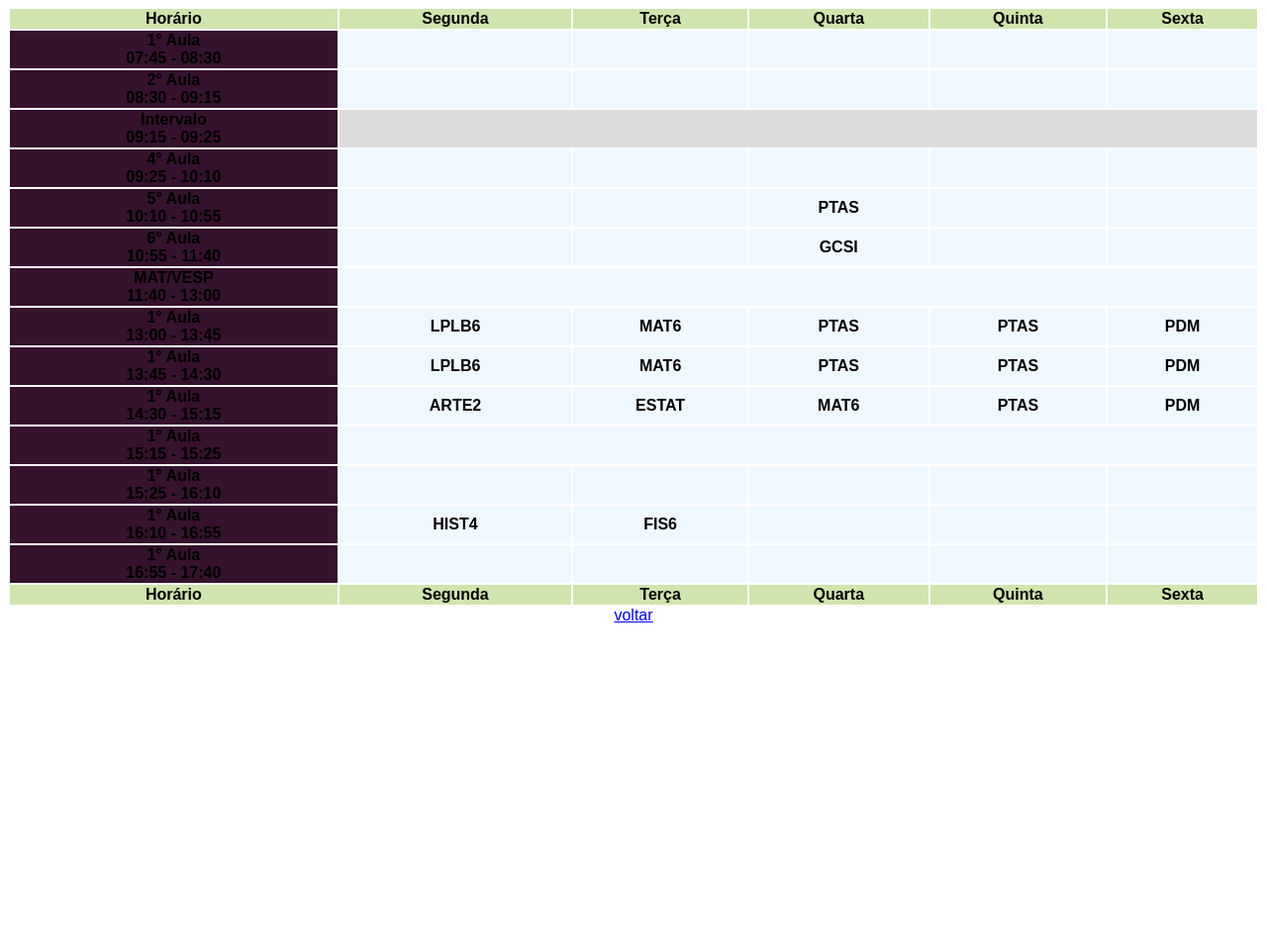
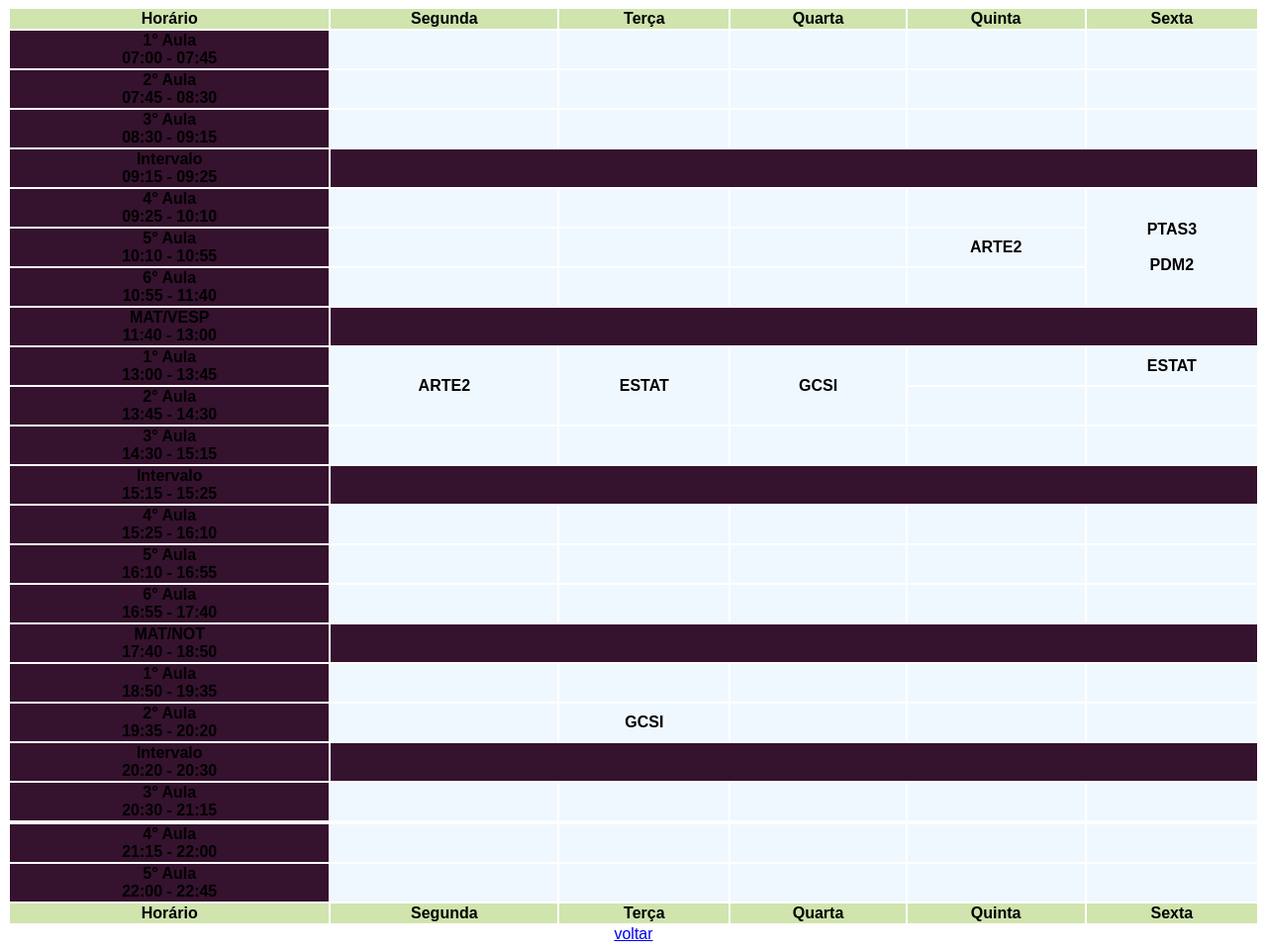
Before and after one commit to MaryaLauraRS/meus-horarios, a website: page horarioPe.html in a window 1280 px wide. Shown: the part 73-1034 px from the top of the page at 99% size. Before the commit the page ends 800 px from the top, so only its background shows below. Drawn offline with Linux system fonts and the light colour scheme.

Commit message:
Update horarioPe.html

```diff
--- a/horarioPe.html
+++ b/horarioPe.html
@@ -14,7 +14,7 @@
 
 <body class="fullscreen">
     <div class="home">
-        <h1>Horário de Aula</h1>
+        <h1>Horário de PE</h1>
         <table>
             <tr>
                 <th colspan="1" class="th1">Horário</th>
@@ -25,7 +25,14 @@
                 <th colspan="1" class="th1">Sexta</th>
             </tr>
             <tr>
-                <th class="th2"> 1° Aula <br/> 07:45 - 08:30</th>
+                <th class="th2"> 1° Aula <br/> 07:00 - 07:45</th>
+                <th colspan="1" class="th3"></th>
+                <th colspan="1" class="th3"></th>
+                <th colspan="1" class="th3"></th>
+                <th colspan="1" class="th3"></th>
+                <th colspan="1" class="th3"></th>
+            </tr>
+			<th class="th2"> 2° Aula <br/> 07:45 - 08:30</th>
                 <th colspan="1" class="th3"></th>
                 <th colspan="1" class="th3"></th>
                 <th colspan="1" class="th3"></th>
@@ -33,7 +40,7 @@
                 <th colspan="1" class="th3"></th>
             </tr>
             <tr>
-                <th class="th2"> 2° Aula <br/> 08:30 - 09:15</th>
+                <th class="th2"> 3° Aula <br/> 08:30 - 09:15</th>
                 <th colspan="1" class="th3"></th>
                 <th colspan="1" class="th3"></th>
                 <th colspan="1" class="th3"></th>
@@ -42,7 +49,7 @@
             </tr>
             <tr>
                 <th class="th2"> Intervalo <br/> 09:15 - 09:25</th>
-                <td colspan="5" style="background-color: #DDDDDD;"></td>
+                <td colspan="5" class="th2"></td>
             </tr>
             <tr>
                 <th class="th2"> 4° Aula <br/> 09:25 - 10:10</th>
@@ -50,79 +57,126 @@
                 <th colspan="1" class="th3"></th>
                 <th colspan="1" class="th3"></th>
                 <th colspan="1" class="th3"></th>
-                <th colspan="1" class="th3"></th>
+                <th colspan="1" rowspan="3" class="th3">PTAS3
+                    <br/><br/>  PDM2
+                </th>
             </tr>
             <tr>
                 <th class="th2"> 5° Aula <br/> 10:10 - 10:55</th>
                 <th colspan="1" class="th3"></th>
                 <th colspan="1" class="th3"></th>
-                <th colspan="1" class="th3">PTAS</th>
                 <th colspan="1" class="th3"></th>
-                <th colspan="1" class="th3"></th>
+                <th colspan="1" class="th3">ARTE2</th>
             </tr>
             <tr>
                 <th class="th2"> 6° Aula <br/> 10:55 - 11:40</th>
                 <th colspan="1" class="th3"></th>
                 <th colspan="1" class="th3"></th>
-                <th colspan="1" class="th3">GCSI</th>
                 <th colspan="1" class="th3"></th>
                 <th colspan="1" class="th3"></th>
             </tr>
             <tr>
                 <th class="th2"> MAT/VESP <br/> 11:40 - 13:00</th>
-                <td colspan="5" class="th3"></td>
+                <td colspan="5" class="th2"></td>
             </tr>
             <tr>
                 <th class="th2"> 1° Aula <br/> 13:00 - 13:45</th>
-                <th colspan="1" rowspan="1"class="th3">LPLB6</th>
-                <th colspan="1" rowspan="1" class="th3">MAT6</th>
-                <th colspan="1" rowspan="1" class="th3">PTAS</th>
-                <th colspan="1" rowspan="1" class="th3">PTAS</th>
-                <th colspan="1" rowspan="1" class="th3">PDM</th>
+                <th colspan="1" rowspan="2" class="th3">ARTE2</th>
+                <th colspan="1" rowspan="2" class="th3">ESTAT</th>
+                <th colspan="1" rowspan="2" class="th3">GCSI</th>
+                <th colspan="1" class="th3"></th>
+                <th colspan="1" class="th3">ESTAT</th>
             </tr>
             <tr>
-                <th class="th2"> 1° Aula <br/> 13:45 - 14:30</th>
-                <th colspan="1" rowspan="1" class="th3">LPLB6</th>
-                <th colspan="1" rowspan="1" class="th3">MAT6</th>
-                <th colspan="1" rowspan="1" class="th3">PTAS</th>
-                <th colspan="1" rowspan="1" class="th3">PTAS</th>
-                <th colspan="1" rowspan="1" class="th3">PDM</th>
+                <th class="th2"> 2° Aula <br/> 13:45 - 14:30</th>
+                <th colspan="1" class="th3"></th>
+                <th colspan="1" class="th3"></th>
             </tr>
             <tr>
-                <th class="th2"> 1° Aula <br/> 14:30 - 15:15</th>
-                <th colspan="1" rowspan="1" class="th3">ARTE2</th>
-                <th colspan="1" rowspan="1" class="th3">ESTAT</th>
-                <th colspan="1" rowspan="1" class="th3">MAT6</th>
-                <th colspan="1" rowspan="1" class="th3">PTAS</th>
-                <th colspan="1" rowspan="1" class="th3">PDM</th>
+                <th class="th2"> 3° Aula <br/> 14:30 - 15:15</th>
+                <th colspan="1" class="th3"></th>
+                <th colspan="1" class="th3"></th>
+                <th colspan="1" class="th3"></th>
+                <th colspan="1" class="th3"></th>
+                <th colspan="1" class="th3"></th>
             </tr>
             <tr>
-                <th class="th2"> 1° Aula <br/> 15:15 - 15:25</th>
-                <td colspan="5" class="th3"></td>
+                <th class="th2"> Intervalo <br/> 15:15 - 15:25</th>
+                <td colspan="5" class="th2"></td>
+            </tr>
+
+            <tr>
+                <th class="th2"> 4° Aula <br/> 15:25 - 16:10</th>
+                <th colspan="1" class="th3"></th>
+                <th colspan="1" class="th3"></th>
+                <th colspan="1" class="th3"></th>
+                <th colspan="1" class="th3"></th>
+                <th colspan="1" class="th3"></th>
             </tr>
             <tr>
-                <th class="th2"> 1° Aula <br/> 15:25 - 16:10</th>
-                <th colspan="1" rowspan="1" class="th3"></th>
-                <th colspan="1" rowspan="1" class="th3"></th>
-                <th colspan="1" rowspan="1" class="th3"></th>
-                <th colspan="1" rowspan="1" class="th3"></th>
-                <th colspan="1" rowspan="1" class="th3"></th>
+                <th class="th2"> 5° Aula <br/> 16:10 - 16:55</th>
+                <th colspan="1" class="th3"></th>
+                <th colspan="1" class="th3"></th>
+                <th colspan="1" class="th3"></th>
+                <th colspan="1" class="th3"></th>
+                <th colspan="1" class="th3"></th>
             </tr>
             <tr>
-                <th class="th2"> 1° Aula <br/> 16:10 - 16:55</th>
-                <th colspan="1" rowspan="1" class="th3">HIST4</th>
-                <th colspan="1" rowspan="1" class="th3">FIS6</th>
-                <th colspan="1" rowspan="1" class="th3"></th>
-                <th colspan="1" rowspan="1" class="th3"></th>
-                <th colspan="1" rowspan="1" class="th3"></th>
+                <th class="th2"> 6° Aula <br/> 16:55 - 17:40</th>
+                <th colspan="1" class="th3"></th>
+                <th colspan="1" class="th3"></th>
+                <th colspan="1" class="th3"></th>
+                <th colspan="1" class="th3"></th>
+                <th colspan="1" class="th3"></th>
+            </tr>
+            <th class="th2"> MAT/NOT <br/> 17:40 - 18:50</th>
+            <td colspan="5" class="th2"></td>
         </tr>
         <tr>
-                <th class="th2"> 1° Aula <br/> 16:55 - 17:40</th>
-                <th colspan="1" rowspan="1" class="th3"></th>
-                <th colspan="1" rowspan="1" class="th3"></th>
-                <th colspan="1" rowspan="1" class="th3"></th>
-                <th colspan="1" rowspan="1" class="th3"></th>
-                <th colspan="1" rowspan="1" class="th3"></th>
+            <th class="th2"> 1° Aula <br/> 18:50 - 19:35</th>
+            <th colspan="1" class="th3"></th>
+            <th colspan="1" class="th3"></th>
+            <th colspan="1" class="th3"></th>
+            <th colspan="1" class="th3"></th>
+            <th colspan="1" class="th3"></th>
+        </tr>
+        <tr>
+            <th class="th2"> 2° Aula <br/> 19:35 - 20:20</th>
+            <th colspan="1" class="th3"></th>
+            <th colspan="1" class="th3">GCSI</th>
+            <th colspan="1" class="th3"></th>
+            <th colspan="1" class="th3"></th>
+            <th colspan="1" class="th3"></th>
+        </tr>
+        <th class="th2"> Intervalo <br/> 20:20 - 20:30</th>
+            <td colspan="5" class="th2"></td>
+        </tr>
+        <tr>
+            <th class="th2"> 3° Aula <br/> 20:30 - 21:15</th>
+            <th colspan="1" class="th3"></th>
+            <th colspan="1" class="th3"></th>
+            <th colspan="1" class="th3"></th>
+            <th colspan="1" class="th3"></th>
+            <th colspan="1" class="th3"></th>
+        </tr>
+        <tr>
+
+
+        <tr>
+            <th class="th2"> 4° Aula <br/> 21:15 - 22:00</th>
+            <th colspan="1" class="th3"></th>
+            <th colspan="1" class="th3"></th>
+            <th colspan="1" class="th3"></th>
+            <th colspan="1" class="th3"></th>
+            <th colspan="1" class="th3"></th>
+        </tr>
+        <tr>
+            <th class="th2"> 5° Aula <br/> 22:00 - 22:45</th>
+            <th colspan="1" class="th3"></th>
+            <th colspan="1" class="th3"></th>
+            <th colspan="1" class="th3"></th>
+            <th colspan="1" class="th3"></th>
+            <th colspan="1" class="th3"></th>
         </tr>
         <tr>
             <th colspan="1" rowspan="1" class="th1">Horário</th>
```
Lines whose indentation alone changed are shown as unchanged.
